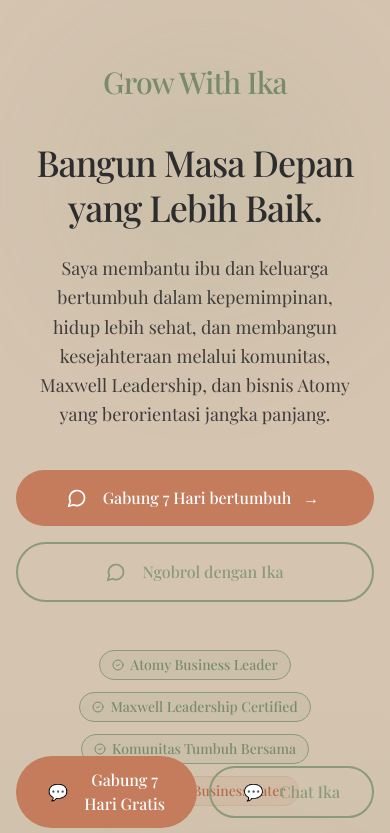
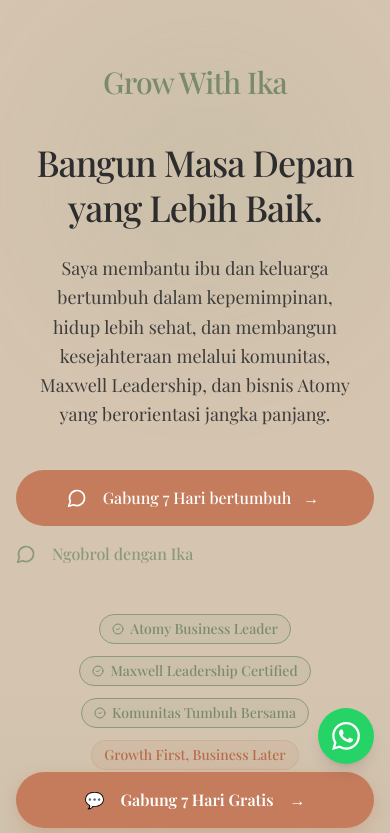
Before and after one commit to jkailett/jkailett, a Next.js app: page / in a window 390 px wide. Shown: the top 833 px of the page. Built offline with nearby package versions, Linux system fonts and the light colour scheme; grey boxes are pictures that could not be loaded; a web font is replaced by a local one.

Commit message:
ux: sticky CTA full-width, ghost hero btn, bold testimonial results

```diff
--- a/src/components/Hero.tsx
+++ b/src/components/Hero.tsx
@@ -80,7 +80,7 @@
               href="https://api.whatsapp.com/send/?phone=6285312000796&text=Halo%20Ika%2C%20saya%20mau%20ngobrol%20tentang%20program%20bertumbuh"
               target="_blank"
               rel="noopener noreferrer"
-              className="btn-secondary w-full sm:w-auto text-center"
+              className="btn-ghost w-full sm:w-auto text-center group"
               aria-label="Ngobrol dengan Ika via WhatsApp"
             >
               <MessageCircle className="w-5 h-5 inline-block mr-2" aria-hidden="true" />
--- a/src/components/StickyCTA.tsx
+++ b/src/components/StickyCTA.tsx
@@ -4,28 +4,34 @@
 
 export default function StickyCTA() {
   return (
+    <>
+      {/* Primary CTA — full width */}
       <div className="fixed bottom-0 left-0 right-0 z-50 px-4 pb-4 sm:pb-6 md:pb-8">
-      <div className="flex items-center gap-3 max-w-xl mx-auto">
+        <div className="max-w-xl mx-auto">
           <a
             href="#challenge-form"
-          className="flex-1 btn-primary py-3 text-center group"
-          aria-label="Gabung 7 Hari Growth Challenge gratis via WhatsApp"
+            className="w-full btn-primary py-4 text-center group shadow-terracotta-lg"
+            aria-label="Gabung 7 Hari Gratis"
           >
             <span className="mr-2" aria-hidden="true">💬</span>
-          <span>Gabung 7 Hari Gratis</span>
-        </a>
-
-        <a
-          href="https://api.whatsapp.com/send/?phone=6285312000796&text=Halo%20Admin%2C%20saya%20tertarik%20dengan%207%20Hari%20Memulai%20Perubahan"
-          target="_blank"
-          rel="noopener noreferrer"
-          className="btn-secondary py-3"
-          aria-label="Chat langsung dengan Ika via WhatsApp"
-        >
-          <span className="mr-2" aria-hidden="true">💬</span>
-          Chat Ika
+            <span className="font-semibold">Gabung 7 Hari Gratis</span>
+            <span className="ml-2 group-hover:translate-x-1 transition-transform" aria-hidden="true">→</span>
           </a>
         </div>
       </div>
+
+      {/* Floating WhatsApp icon — secondary */}
+      <a
+        href="https://api.whatsapp.com/send/?phone=6285312000796&text=Halo%20Admin%2C%20saya%20ingin%20bertanya"
+        target="_blank"
+        rel="noopener noreferrer"
+        className="fixed bottom-20 right-4 z-50 w-14 h-14 rounded-full bg-[#25D366] text-white flex items-center justify-center shadow-lg hover:scale-110 active:scale-95 transition-all duration-200"
+        aria-label="Chat dengan Ika via WhatsApp"
+      >
+        <svg className="w-7 h-7" fill="currentColor" viewBox="0 0 24 24" aria-hidden="true">
+          <path d="M17.472 14.382c-.297-.149-1.758-.867-2.03-.967-.273-.099-.471-.148-.67.15-.197.297-.767.966-.94 1.164-.173.199-.347.223-.644.075-.297-.15-1.255-.463-2.39-1.475-.883-.788-1.48-1.761-1.653-2.059-.173-.297-.018-.458.13-.606.134-.133.298-.347.446-.52.149-.174.198-.298.298-.497.099-.198.05-.371-.025-.52-.075-.149-.669-1.612-.916-2.207-.242-.579-.487-.5-.669-.51-.173-.008-.371-.01-.57-.01-.198 0-.52.074-.792.372-.272.297-1.04 1.016-1.04 2.479 0 1.462 1.065 2.875 1.213 3.074.149.198 2.096 3.2 5.077 4.487.709.306 1.262.489 1.694.625.712.227 1.36.195 1.871.118.571-.085 1.758-.719 2.006-1.413.248-.694.248-1.289.173-1.413-.074-.124-.272-.198-.57-.347m-5.421 7.403h-.004a9.87 9.87 0 01-5.031-1.378l-.361-.214-3.741.982.998-3.648-.235-.374a9.86 9.86 0 01-1.51-5.26c.001-5.45 4.436-9.884 9.888-9.884 2.64 0 5.122 1.03 6.988 2.898a9.825 9.825 0 012.893 6.994c-.003 5.45-4.437 9.884-9.885 9.884m8.413-18.297A11.815 11.815 0 0012.05 0C5.495 0 .16 5.335.157 11.892c0 2.096.547 4.142 1.588 5.945L.057 24l6.305-1.654a11.882 11.882 0 005.683 1.448h.005c6.554 0 11.89-5.335 11.893-11.893a11.821 11.821 0 00-3.48-8.413z"/>
+        </svg>
+      </a>
+    </>
   )
 }
--- a/src/components/Testimonials.tsx
+++ b/src/components/Testimonials.tsx
@@ -13,28 +13,28 @@
 
   const snapshots = [
     {
-      quote: '"Sebelum join, saya takut MLM = ngejar orang. Ternyata Level 1-2 cuma growth. Baru Level 3 Atomy kalau mau. Sekarang punya team 15 orang, penghasilan sampingan 3-5jt/bln — tanpa meninggalkan anak."',
+      quote: '"Sebelum join, saya takut MLM = ngejar orang. Ternyata Level 1-2 cuma growth. Baru Level 3 Atomy kalau mau. Sekarang punya <strong>penghasilan sampingan 3-5jt/bln</strong> — tanpa meninggalkan anak."',
       name: 'Bu Siti',
       location: 'Surabaya',
       level: 'Level 3',
       result: 'Team 15, +3-5jt/bln'
     },
     {
-      quote: '"Gaptek banget saya, HP cuma buat WA & TikTok. Ternyata sistemnya lewat WA aja — nggak perlu app tambahan. Banyak member 40+ sukses. Sekarang confident banget online."',
+      quote: '"Gaptek banget saya, HP cuma buat WA & TikTok. Ternyata sistemnya lewat WA aja — nggak perlu app tambahan. Banyak member 40+ sukses. Sekarang <strong>confident banget online</strong>."',
       name: 'Bu Dewi',
       location: 'Bandung',
       level: 'Level 2',
       result: 'Lead gen 15/bln, confidence naik 80%'
     },
     {
-      quote: '"Yang beda: Ika nggak cuma kasih materi, tapi nemenin sampe bisa. Selesai 7 hari, lanjut Level 2. Rasa aman banget ada mentor yang ngerjain bareng, bukan guru-murid tapi peer growth."',
+      quote: '"Yang beda: Ika nggak cuma kasih materi, tapi <strong>nemenin sampe bisa</strong>. Selesai 7 hari, lanjut Level 2. Rasa aman banget ada mentor yang ngerjain bareng, bukan guru-murid tapi peer growth."',
       name: 'Bu Rina',
       location: 'Medan',
       level: 'Level 1',
       result: 'Selesai 7 hari, lanjut Level 2'
     },
     {
-      quote: '"Team 40+ dalam 18 bulan. Passive income mulai. Produk konsumsi harian — ibu beli rutin. Ini bisnis yang adil: produk real, sistem fair, mentor yang nemenin."',
+      quote: '"Team 40+ dalam 18 bulan. <strong>Passive income mulai.</strong> Produk konsumsi harian — ibu beli rutin. Ini bisnis yang adil: produk real, sistem fair, mentor yang nemenin."',
       name: 'Bu Maya',
       location: 'Surabaya',
       level: 'Level 3',
@@ -169,9 +169,7 @@
                     <p className="text-xs text-text-muted">{snapshot.location} · Indonesia</p>
                   </div>
                 </div>
-                <p className="text-sm text-soft-black/80 italic mb-4 leading-relaxed">
-                  {snapshot.quote}
-                </p>
+                <p className="text-sm text-soft-black/80 italic mb-4 leading-relaxed" dangerouslySetInnerHTML={{ __html: snapshot.quote }}></p>
                 <div className="flex items-center justify-between pt-4 border-t border-warm-border">
                   <span className="badge badge-sage text-xs">{snapshot.level}</span>
                   <span className="text-xs font-medium text-terracotta">{snapshot.result}</span>
```
Lines whose indentation alone changed are shown as unchanged.
